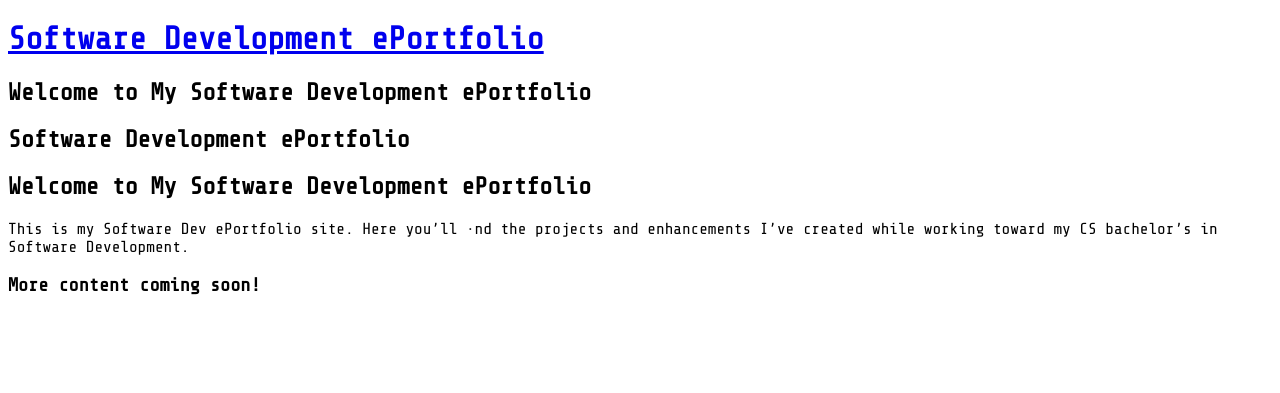
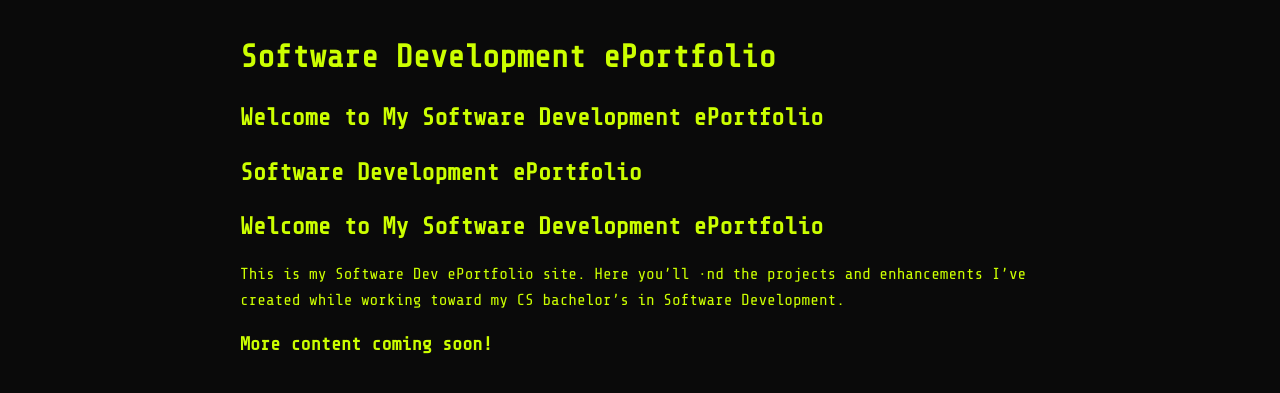
Before and after one commit to apursley2012/Software-Dev-ePortfolio, a Jekyll site: the page built from index.md, in a window 1280 px wide. Shown: the top 393 px of the page. Built offline with Jekyll 4.4.1, drawn with Linux system fonts in a browser that asks for light colours.

Commit message:
Update style.css

```diff
--- a/assets/css/style.css
+++ b/assets/css/style.css
@@ -1,4 +1,4 @@
-/* Load custom font */
+/* Import Share Tech Mono font */
 @font-face {
   font-family: 'Share Tech Mono';
   src: url('../fonts/ShareTechMono-Regular.ttf') format('truetype');
@@ -6,17 +6,63 @@
   font-style: normal;
 }
 
-/* Apply font across entire site */
-body,
-h1, h2, h3, h4, h5, h6,
-a, nav, button, code, pre,
-.btn, .container, header, section,
-.site-title, .site-header, .site-footer {
-  font-family: 'Share Tech Mono', monospace !important;
+/* Reset and base styles */
+* {
+  box-sizing: border-box;
+  margin: 0;
+  padding: 0;
 }
 
-/* Remove unwanted `./` before site title */
-#a-title::before,
-h1::before {
+body {
+  font-family: 'Share Tech Mono', monospace;
+  background-color: #0a0a0a; /* Same dark charcoal gray as the Hacker theme */
+  color: #ccff00;
+  line-height: 1.6;
+  padding: 2rem;
+}
+
+.container {
+  max-width: 800px;
+  margin: 0 auto;
+}
+
+a, a:visited {
+  color: #ccff00;
+  text-decoration: none;
+}
+
+a:hover {
+  text-decoration: underline;
+}
+
+h1, h2, h3, h4, h5, h6 {
+  color: #ccff00;
+  margin-bottom: 1rem;
+}
+
+p {
+  margin-bottom: 1rem;
+}
+
+/* Button style for GitHub button */
+.btn, .btn-github {
+  background: none;
+  border: 2px solid #ccff00;
+  color: #ccff00;
+  padding: 0.5rem 1rem;
+  text-transform: uppercase;
+  display: inline-block;
+  margin: 0.5rem 0;
+  font-family: 'Share Tech Mono', monospace;
+  cursor: pointer;
+}
+
+.btn:hover, .btn-github:hover {
+  background: #ccff00;
+  color: #0a0a0a;
+}
+
+/* Remove ./ prefix from title */
+#a-title::before {
   content: none !important;
 }
```
